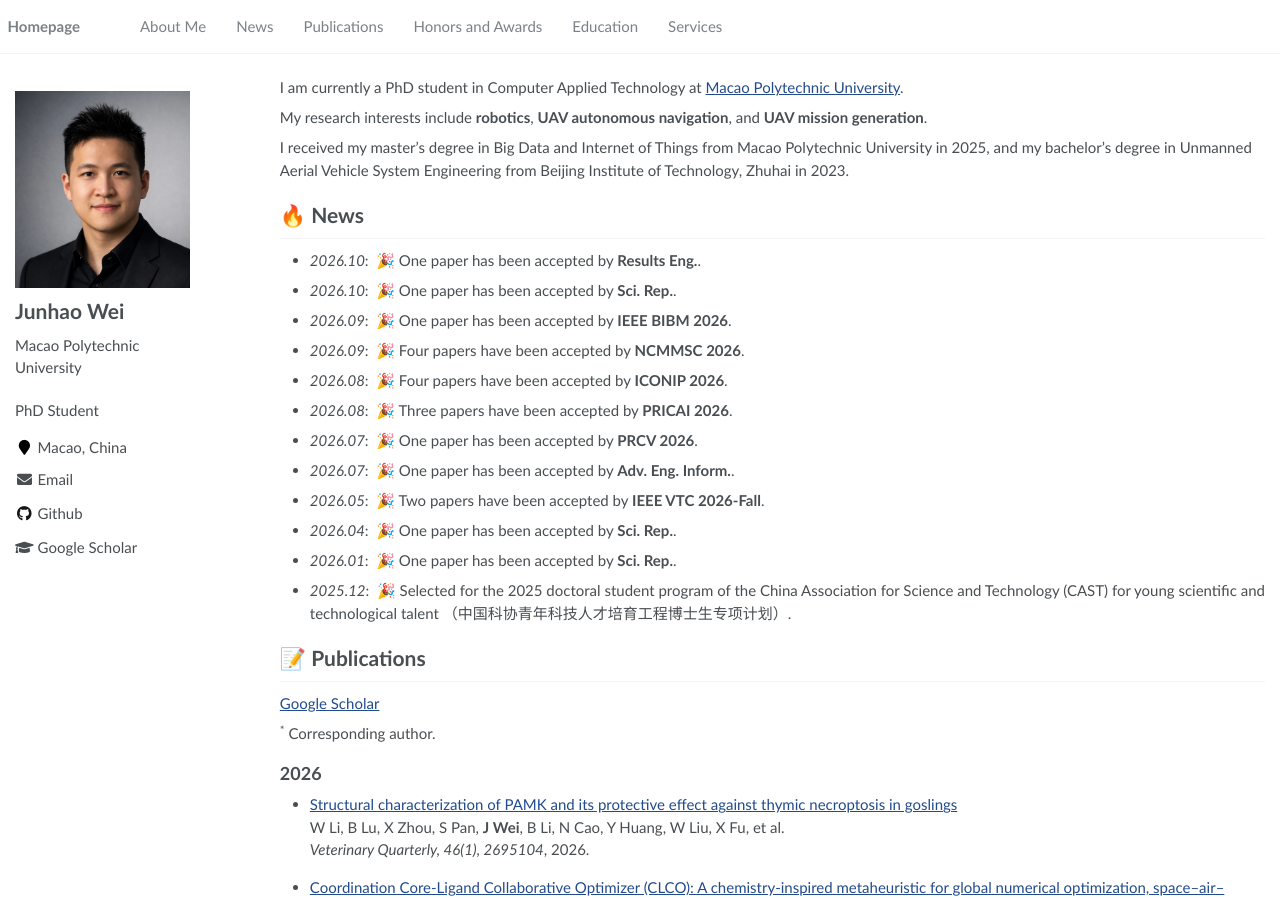
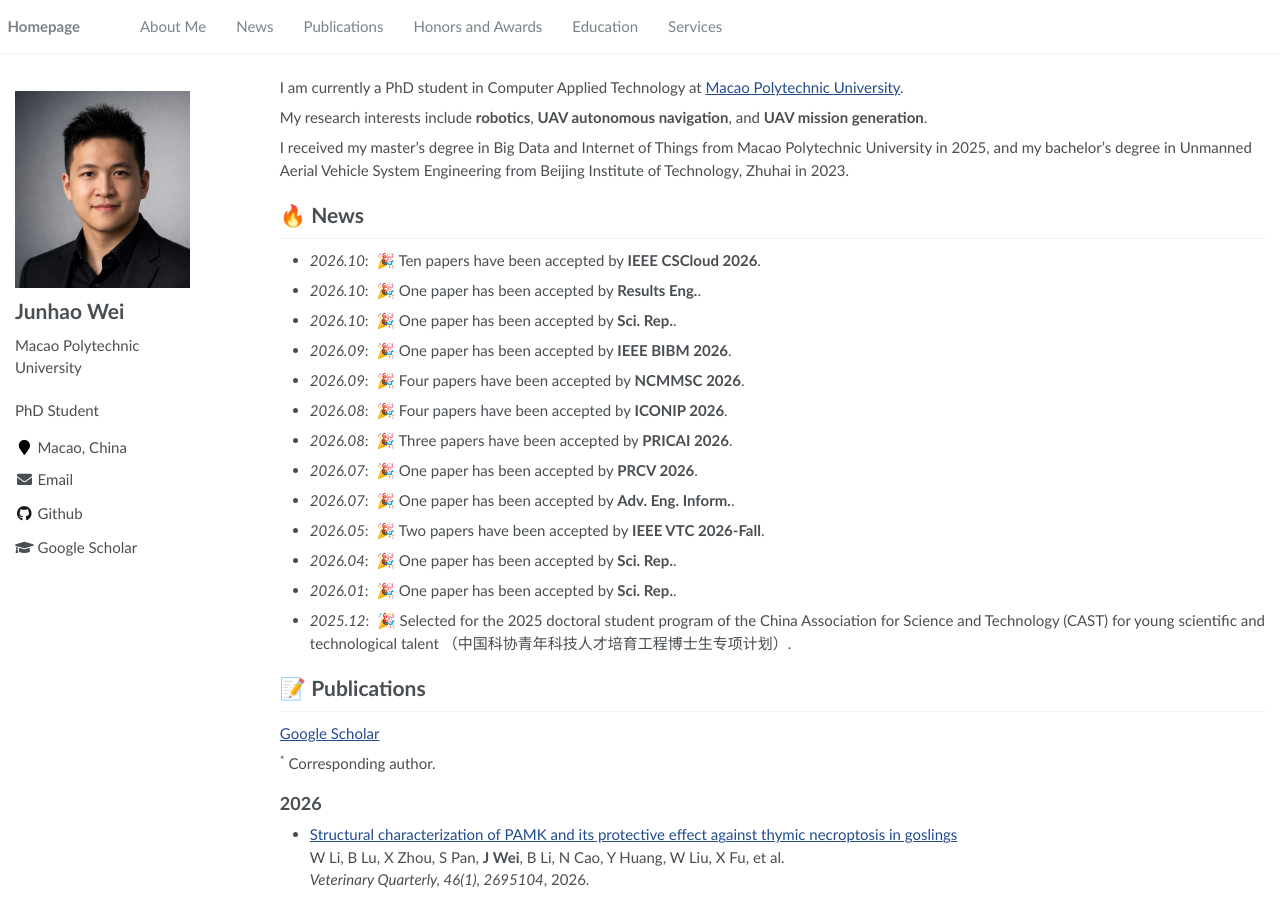
Before and after one commit to JunhaoWei-mpu/JunhaoWei-mpu.github.io, a Jekyll site: the page built from _pages/about.md, in a window 1280 px wide and 900 px high. Built offline with Jekyll 4.4.1, drawn with Linux system fonts in a browser that asks for light colours.

Commit message:
Add October IEEE CSCloud 2026 acceptance news

```diff
--- a/_pages/about.md
+++ b/_pages/about.md
@@ -19,6 +19,7 @@ I received my master's degree in Big Data and Internet of Things from Macao Poly
 # 🔥 News
 {: #news}
 
+- *2026.10*: &nbsp;🎉 Ten papers have been accepted by **IEEE CSCloud 2026**.
 - *2026.10*: &nbsp;🎉 One paper has been accepted by **Results Eng.**.
 - *2026.10*: &nbsp;🎉 One paper has been accepted by **Sci. Rep.**.
 - *2026.09*: &nbsp;🎉 One paper has been accepted by **IEEE BIBM 2026**.
```
